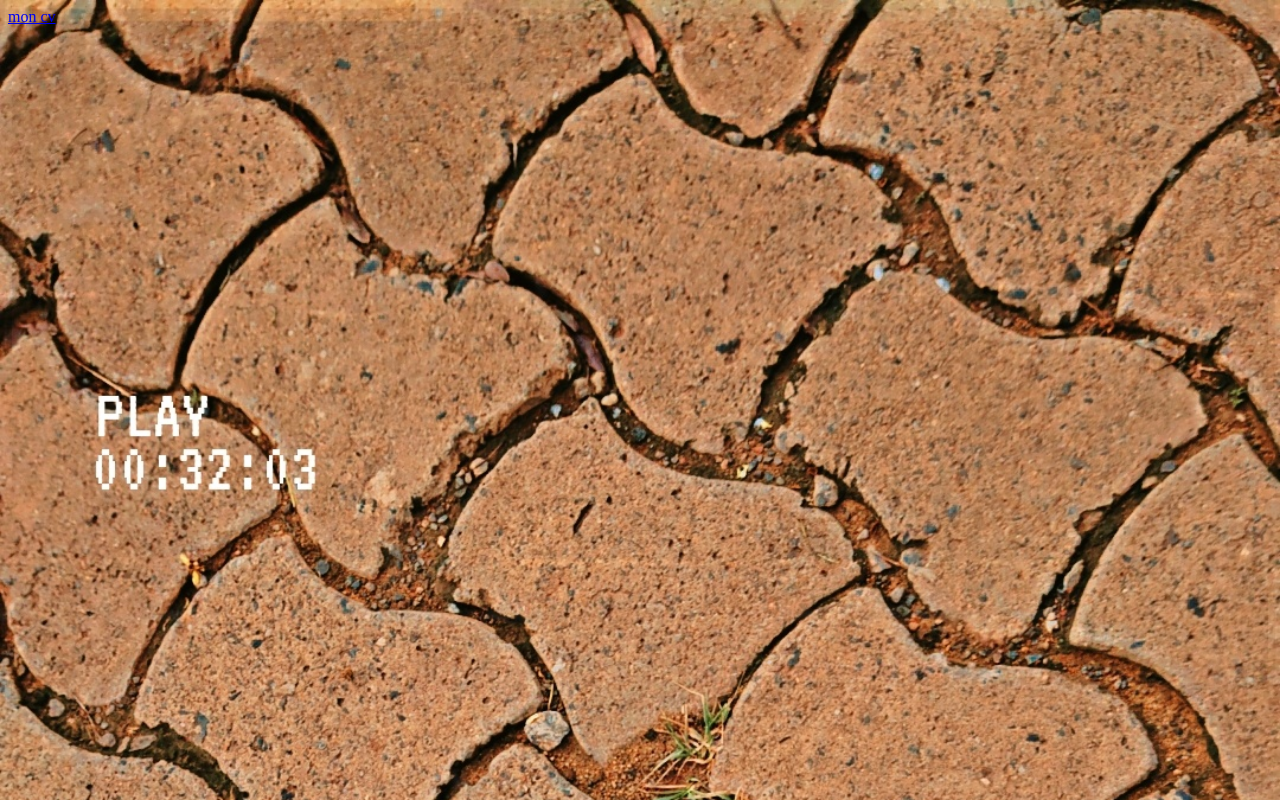
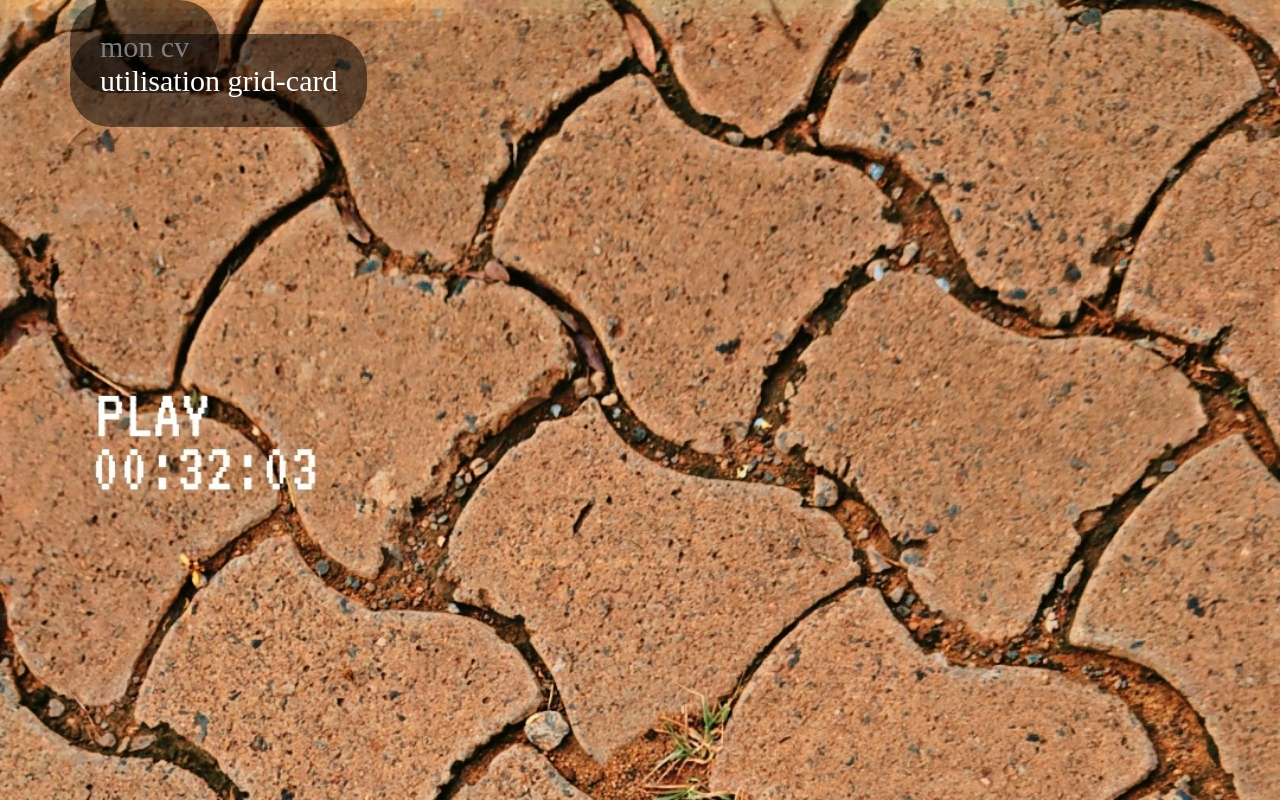
Before and after one commit to Omer-lap/TPE-152, a plain HTML site: page index.html in a window 1280 px wide. Drawn offline with Linux system fonts and the light colour scheme.

Commit message:
modification

```diff
--- a/index.html
+++ b/index.html
@@ -1,18 +1,40 @@
-  <!DOCTYPE html>
+<!DOCTYPE html>
 <html lang="fr">
 <head>
   <meta charset="UTF-8">
   <title>Galerie avec texte</title>
   <style>
-  body{
-    background-image: url(./images/1.jpg);
-    background-size: cover ;
-  }
+    body {
+      background-image: url(./images/1.jpg);
+      background-size: cover;
+      background-repeat: no-repeat;
+      margin: 30px;
+    }
+    a {
+      padding: 30px;
+      text-decoration: none;
+      font-size: 30px;
+      color: white;
+      background-color: rgba(0, 0, 0, 0.5);
+      border-radius: 40px;
+    }
+    ul {
+      list-style: none;
+    }
   </style>
 </head>
 <body>
-  <div class="cv">
-    <a href="https://omer-lap.github.io/Portfolio/" target="_blank" >mon cv</a>
-  </div>
+  <ul>
+    <li>
+      <div class="cv">
+        <a href="https://omer-lap.github.io/Portfolio/" target="_blank">mon cv</a>
+      </div>
+    </li>
+    <li>
+      <div class="r-photos">
+        <a href="https://omer-lap.github.io/R.photos/" target="_blank">utilisation grid-card</a>
+      </div>
+    </li>
+  </ul>
 </body>
 </html>
```
